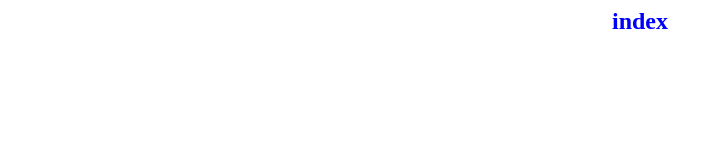
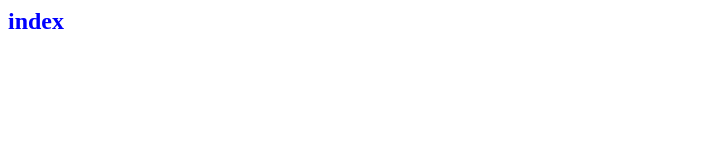
Before and after one commit to dbdmfdms11/cicdtest, a plain HTML site: page index.html in a window 1280 px wide. Shown: the whole page, without its empty margins (0-723 px from the left). Drawn offline with Linux system fonts and the light colour scheme.

Commit message:
Update index.html

```diff
--- a/index.html
+++ b/index.html
@@ -1,5 +1 @@
-<center>
-  <h2>
-    <font color="blue"> index </font>
-  </h2>
-</center>
+ <h2> <font color="blue"> index </font>
```
